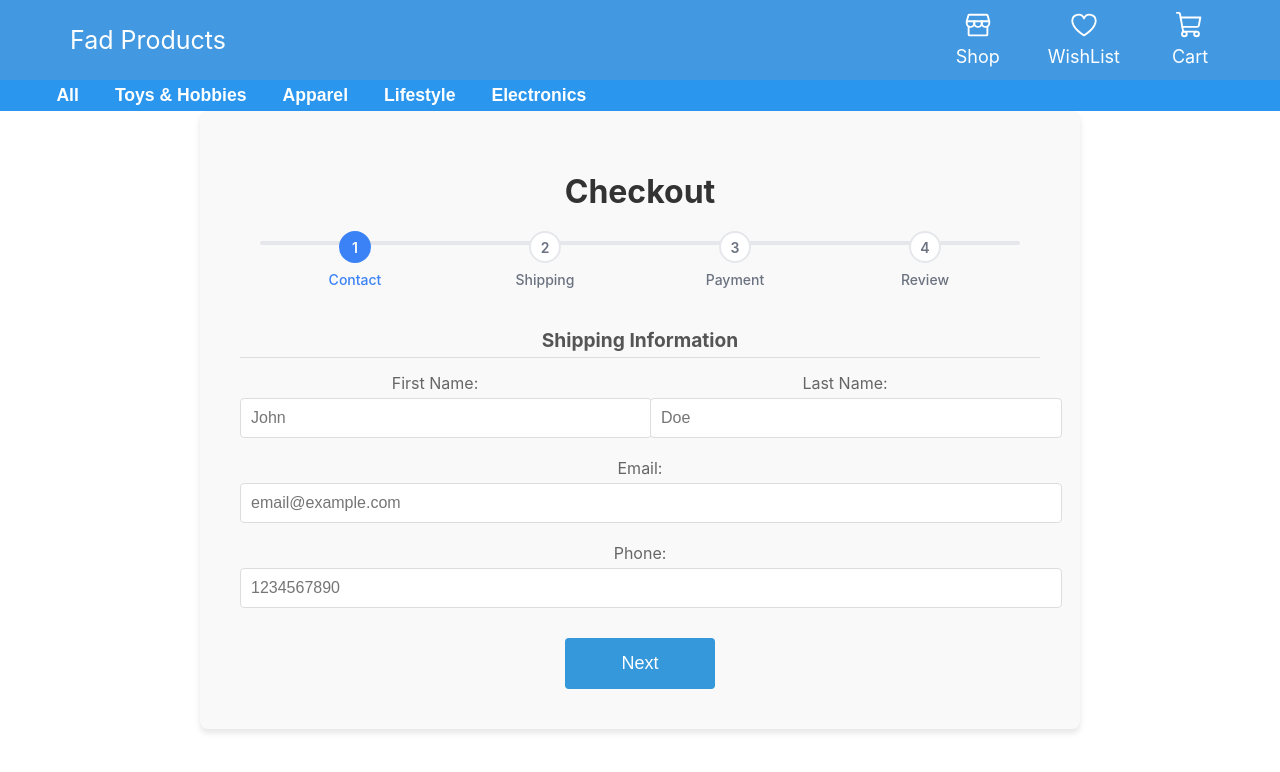
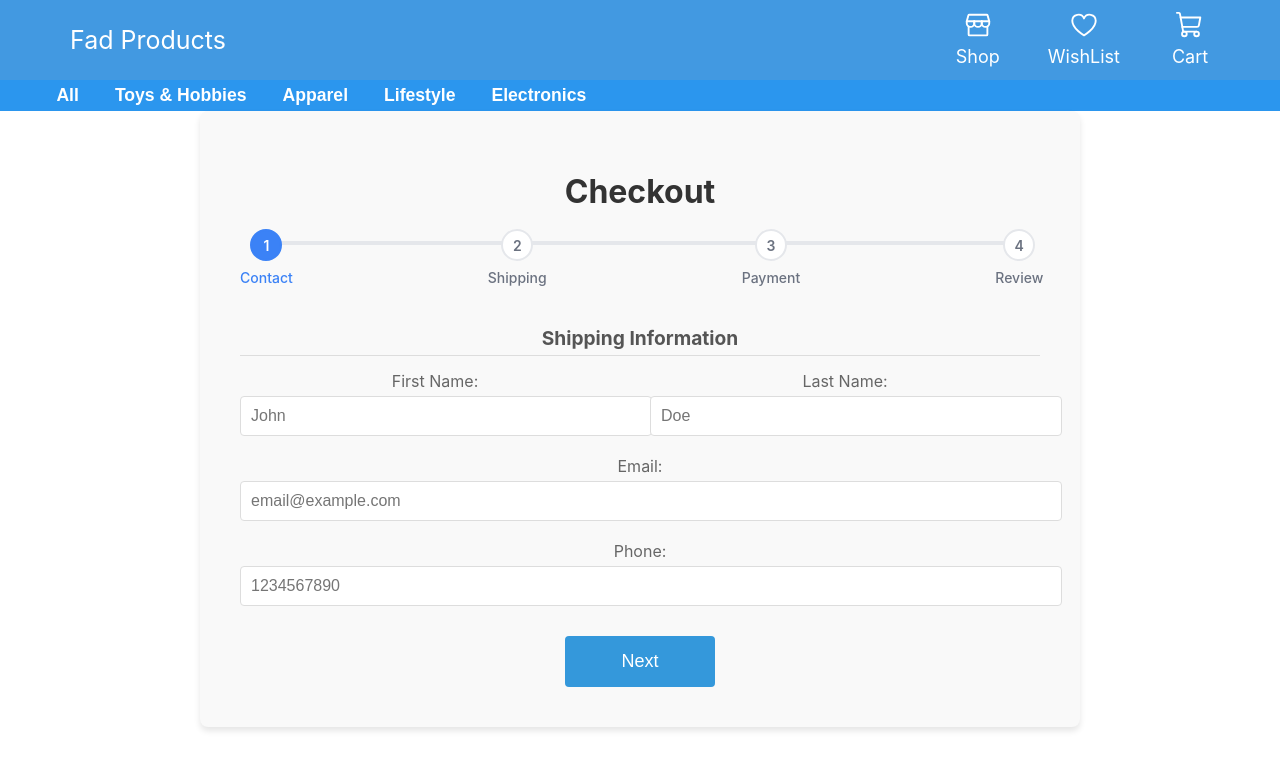
Before and after one commit to PrinceKarma/fad-products-v5, a React (Create React App) app: page /checkout in a window 1280 px wide. Shown: the top 772 px of the page. Built offline with nearby package versions, Linux system fonts and the light colour scheme.

Commit message:
Adjusted position of step indicator in checkout

```diff
--- a/src/pages/checkout/checkout.css
+++ b/src/pages/checkout/checkout.css
@@ -34,7 +34,9 @@
   display: flex;
   justify-content: space-between;
   position: relative;
-  margin-top: -34px;
+  margin-top: -36px;
+  gap: 25%;
+  margin-left: -20px;
 }
 
 .step {
```
